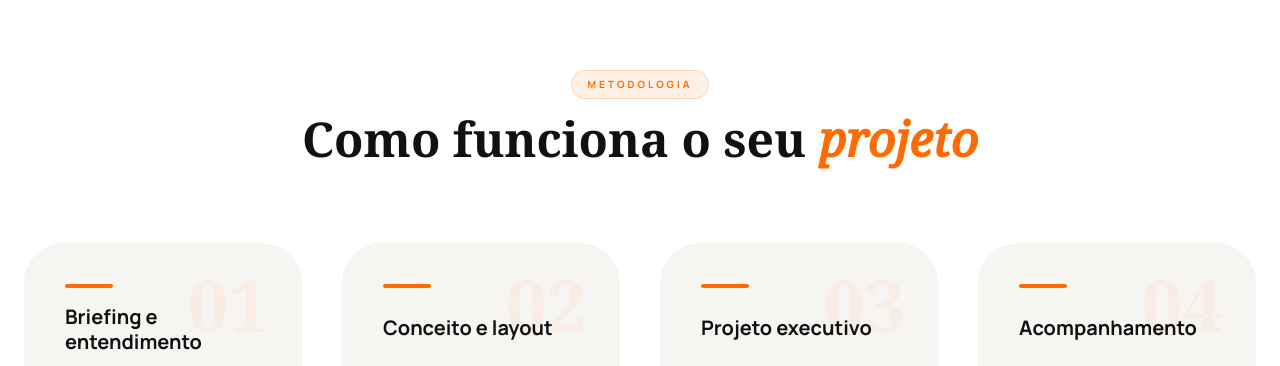
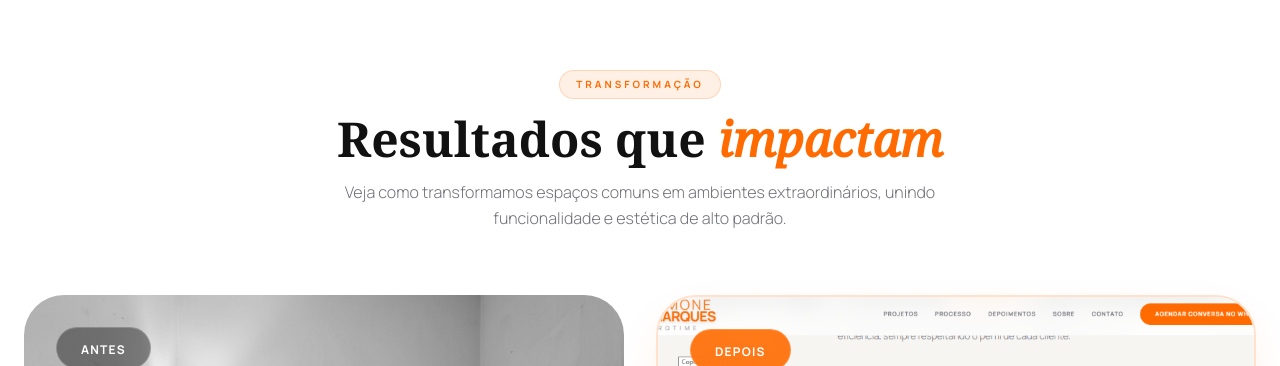
Before and after one commit to brediplanejados-ai/anita-galdames-arquitetura, a React (Vite) app: page / in a window 1280 px wide. Shown: the part 2434-2800 px from the top of the page. Built offline with nearby package versions, Linux system fonts and the light colour scheme.

Commit message:
feat: remove logo icons, add Before/After component and update Sorocaba/Campolim location

```diff
--- a/App.tsx
+++ b/App.tsx
@@ -4,6 +4,7 @@ import Header from './components/Header';
 import Hero from './components/Hero';
 import ValueProp from './components/ValueProp';
 import Portfolio from './components/Portfolio';
+import BeforeAfter from './components/BeforeAfter';
 import Process from './components/Process';
 import Testimonials from './components/Testimonials';
 import About from './components/About';
@@ -21,6 +22,7 @@ const App: React.FC = () => {
         <Hero />
         <ValueProp />
         <Portfolio />
+        <BeforeAfter />
         <Process />
         <Testimonials />
         <About />
--- /dev/null
+++ b/components/BeforeAfter.tsx
@@ -0,0 +1,63 @@
+
+import React from 'react';
+
+const BeforeAfter: React.FC = () => {
+    return (
+        <section className="py-24 bg-white relative overflow-hidden">
+            <div className="max-w-7xl mx-auto px-6">
+                <div className="text-center mb-16 space-y-4">
+                    <div className="inline-block px-4 py-1.5 bg-primary/10 border border-primary/20 rounded-full text-primary text-[10px] font-bold uppercase tracking-[0.3em]">
+                        Transformação
+                    </div>
+                    <h2 className="text-4xl md:text-5xl font-serif font-bold text-secondary">
+                        Resultados que <span className="text-primary italic">impactam</span>
+                    </h2>
+                    <p className="text-zinc-500 max-w-2xl mx-auto font-light leading-relaxed">
+                        Veja como transformamos espaços comuns em ambientes extraordinários, unindo funcionalidade e estética de alto padrão.
+                    </p>
+                </div>
+
+                <div className="grid grid-cols-1 lg:grid-cols-2 gap-8 items-stretch">
+                    {/* Before */}
+                    <div className="relative group rounded-[2.5rem] overflow-hidden shadow-xl aspect-square lg:aspect-video">
+                        <img
+                            src="/assets/before-project.png"
+                            alt="Antes da transformação"
+                            className="w-full h-full object-cover grayscale opacity-80 group-hover:grayscale-0 group-hover:opacity-100 transition-all duration-700"
+                        />
+                        <div className="absolute top-8 left-8 bg-black/40 backdrop-blur-md px-6 py-2 rounded-full border border-white/20">
+                            <span className="text-white text-xs font-bold uppercase tracking-widest">Antes</span>
+                        </div>
+                        <div className="absolute inset-0 bg-gradient-to-t from-black/60 via-transparent to-transparent opacity-60 group-hover:opacity-40 transition-opacity"></div>
+                    </div>
+
+                    {/* After */}
+                    <div className="relative group rounded-[2.5rem] overflow-hidden shadow-premium aspect-square lg:aspect-video border-2 border-primary/20">
+                        <img
+                            src="/assets/after-project.png"
+                            alt="Depois da transformação"
+                            className="w-full h-full object-cover transition-transform duration-700 group-hover:scale-105"
+                        />
+                        <div className="absolute top-8 left-8 bg-primary/90 backdrop-blur-md px-6 py-2 rounded-full border border-white/20 shadow-lg shadow-primary/30">
+                            <span className="text-white text-xs font-bold uppercase tracking-widest">Depois</span>
+                        </div>
+                        <div className="absolute inset-0 bg-gradient-to-t from-primary/30 via-transparent to-transparent opacity-0 group-hover:opacity-100 transition-opacity"></div>
+                    </div>
+                </div>
+
+                {/* Info Box */}
+                <div className="mt-12 p-8 md:p-12 bg-softBackground rounded-[3rem] border border-zinc-100 flex flex-col md:flex-row items-center justify-between gap-8">
+                    <div className="space-y-2 text-center md:text-left">
+                        <h3 className="text-2xl font-serif font-bold text-secondary">Quer um resultado como este?</h3>
+                        <p className="text-zinc-500 font-light max-w-md">Inicie seu projeto hoje e transforme cada detalhe do seu ambiente com nossa expertise em design de interiores.</p>
+                    </div>
+                    <a href="https://wa.me/5515997101903" target="_blank" rel="noopener noreferrer" className="bg-primary text-white px-10 py-5 rounded-full font-bold text-lg shadow-xl shadow-primary/20 hover:scale-105 active:scale-95 transition-all whitespace-nowrap">
+                        Conversar no WhatsApp
+                    </a>
+                </div>
+            </div>
+        </section>
+    );
+};
+
+export default BeforeAfter;
--- a/components/Footer.tsx
+++ b/components/Footer.tsx
@@ -2,7 +2,7 @@
 import React from 'react';
 
 const Footer: React.FC = () => {
-  const googleMapsUrl = "https://www.google.com/maps/search/?api=1&query=Sorocaba+-+SP";
+  const googleMapsUrl = "https://www.google.com/maps/search/?api=1&query=Campolim,+Sorocaba+-+SP";
 
   return (
     <footer className="bg-secondary text-white pt-12 pb-24 md:pb-12 px-6">
@@ -10,11 +10,7 @@ const Footer: React.FC = () => {
         <div className="max-w-md space-y-8">
           {/* Logotipo fiel à imagem no rodapé (Versão branca/laranja) */}
           <div className="flex items-center gap-4 group">
-            <div className="relative w-14 h-14 flex-shrink-0">
-              <div className="absolute top-[15%] left-0 w-full h-[2.5px] bg-white rotate-[-20deg] origin-left"></div>
-              <div className="absolute top-[15%] left-[35%] w-[2.5px] h-[70%] bg-white"></div>
-              <div className="absolute bottom-[15%] left-0 w-[80%] h-[50%] border-t-[2.5px] border-r-[2.5px] border-white rounded-tr-[40px]"></div>
-            </div>
+
             <div className="flex flex-col leading-none">
               <span className="font-sans font-light text-3xl tracking-[0.15em] text-white uppercase -mb-1.5 text-shadow-premium">
                 SIMONE
--- a/components/Header.tsx
+++ b/components/Header.tsx
@@ -7,12 +7,7 @@ const Header: React.FC = () => {
       <div className="max-w-7xl mx-auto flex items-center justify-between">
         {/* Logotipo fiel à imagem enviada */}
         <a href="#" className="flex items-center gap-3 cursor-pointer group">
-          {/* Elemento Gráfico */}
-          <div className="relative w-12 h-12 flex-shrink-0">
-            <div className="absolute top-[15%] left-0 w-full h-[2.2px] bg-primary rotate-[-20deg] origin-left"></div>
-            <div className="absolute top-[15%] left-[35%] w-[2.2px] h-[70%] bg-primary"></div>
-            <div className="absolute bottom-[15%] left-0 w-[80%] h-[50%] border-t-[2.2px] border-r-[2.2px] border-primary rounded-tr-[40px]"></div>
-          </div>
+
 
           {/* Texto do Logotipo */}
           <div className="flex flex-col leading-none">
```
Also changed, not shown: public/assets/after-project.png (added), public/assets/before-project.png (added).
